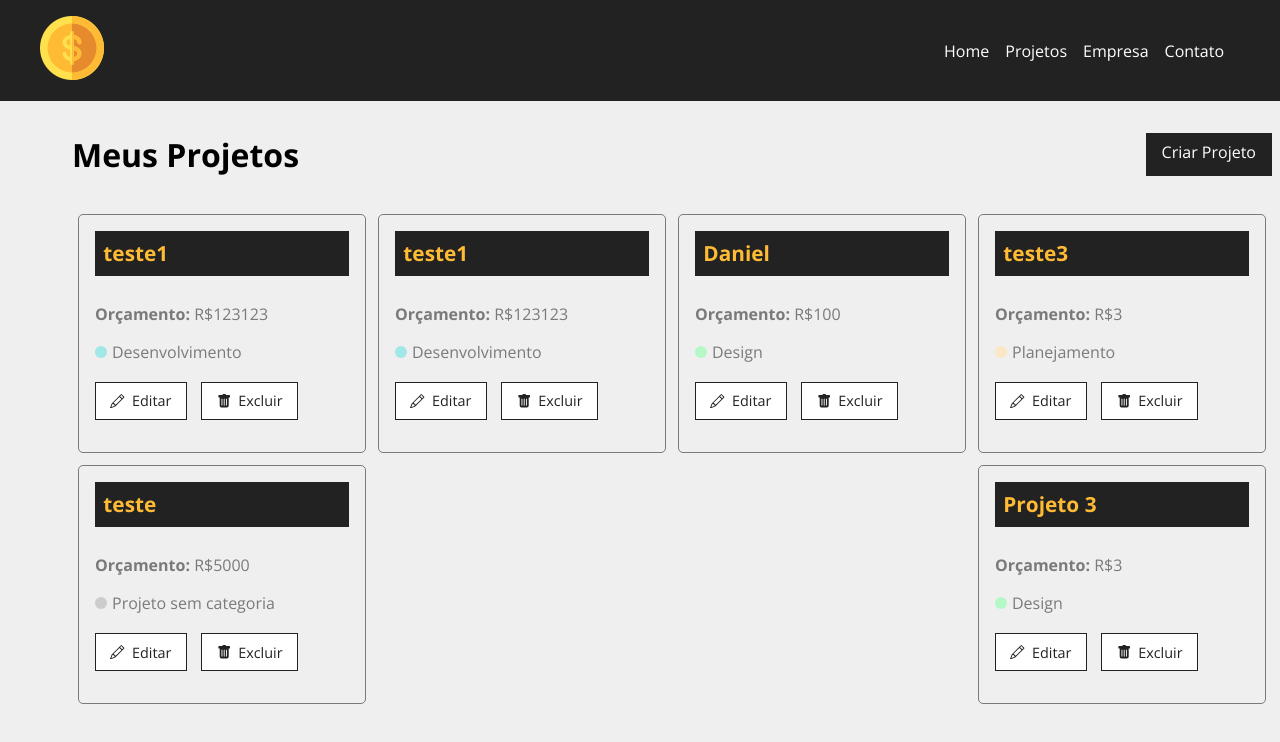
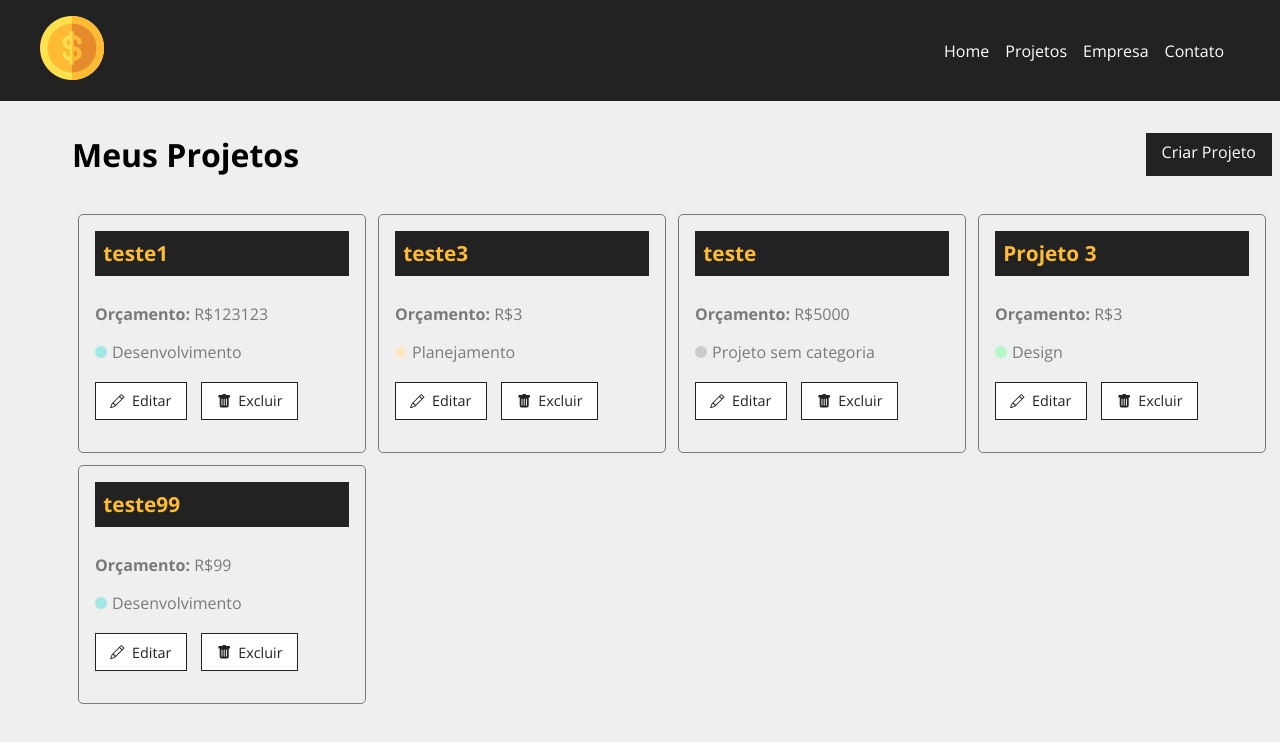
Before and after one commit to danielreschkelima-code/PROJETO_TI, a React (Create React App) app in the folder React/costs/: page /projects in a window 1280 px wide. Shown: the top 742 px of the page. Built offline with nearby package versions, Linux system fonts and the light colour scheme; data requests are answered from the project's data file; a web font is replaced by a local one.

Commit message:
Editar e excluir project card

```diff
--- a/React/costs/db.json
+++ b/React/costs/db.json
@@ -10,28 +10,6 @@
       "cost": 0,
       "servizes": [],
       "id": "G9ogu0Te5DY"
-    },
-    {
-      "name": "teste1",
-      "budget": "123123",
-      "category": {
-        "id": "2",
-        "name": "Desenvolvimento"
-      },
-      "cost": 0,
-      "servizes": [],
-      "id": "bAnfiwoGp6E"
-    },
-    {
-      "name": "Daniel",
-      "budget": "100",
-      "category": {
-        "id": "3",
-        "name": "Design"
-      },
-      "cost": 0,
-      "servizes": [],
-      "id": "QR3uf-pWvEU"
     },
     {
       "name": "teste3",
@@ -61,6 +39,17 @@
       "cost": 0,
       "servizes": [],
       "id": "rmzUftHiI9Y"
+    },
+    {
+      "name": "teste99",
+      "budget": "99",
+      "category": {
+        "id": "2",
+        "name": "Desenvolvimento"
+      },
+      "cost": 0,
+      "servizes": [],
+      "id": "M_Ba0XBldjg"
     }
   ],
   "categories": [
--- a/React/costs/src/App.js
+++ b/React/costs/src/App.js
@@ -4,6 +4,7 @@ import Company from './components/pages/company.js';
 import Contact from './components/pages/contact.js';
 import NewProject from './components/pages/NewProject.js';
 import Projects from './components/pages/Projects.js';
+import Project from './components/pages/Project.js';
 
 import Container from './components/layout/Container.js';
 import Navbar from './components/layout/Navbar.js';
@@ -21,6 +22,7 @@ function App() {
               <Route path="/company" element={<Company/>} />
               <Route path="/contact" element={<Contact/>} />
               <Route path="/newproject" element={<NewProject/>} />
+              <Route path="/project/:id" element={<Project/>} />
         </Routes>
       </Container>
 
--- /dev/null
+++ b/React/costs/src/components/pages/Project.js
@@ -0,0 +1,32 @@
+import styles from './Project.module.css';
+
+import { useParams } from 'react-router-dom';
+import { useState, useEffect } from 'react';
+
+function Project() {
+    const { id } = useParams();
+
+    const [project, setProject] = useState([]);
+
+    useEffect(() => {
+
+        fetch(`http://localhost:5000/projects/${id}`, {
+            method: 'GET',
+            headers: {
+                'Content-Type': 'application.json',
+            },
+        })
+        .then((resp) => resp.json())
+        .then((data) => {
+            setProject(data);
+        })
+        .catch((err) => console.log(err))
+
+    }, [id])
+
+    return (
+        <p>{project.name}</p>
+    );
+}
+
+export default Project
--- a/React/costs/src/components/pages/Projects.js
+++ b/React/costs/src/components/pages/Projects.js
@@ -2,7 +2,8 @@ import { useLocation } from 'react-router-dom';
 import { useState, useEffect } from 'react';
 
 import Message from "../layout/Message.js";
-import Container from '../layout/Container.js'
+import Container from '../layout/Container.js';
+import Loading from '../layout/Loading.js';
 import LinkButton from '../layout/LinkButton.js';
 import ProjectCard from '../project/ProjectCard.js';
 
@@ -11,6 +12,8 @@ import styles from './Projects.module.css'
 function Projects() {
 
     const [projects, setProjects] = useState([]);
+    const [removeLoading, setRemoveLoading] = useState(false);
+    const [projectMessage, setProjectMessage] = useState('');
 
     const location = useLocation();
 
@@ -30,9 +33,24 @@ function Projects() {
         .then((data) => {
             console.log(data);
             setProjects(data);
+            setRemoveLoading(true);
         })
         .catch((err) => console.log(err))
     }, []);
+
+    function removeProject(id) {
+        fetch(`http://localhost:5000/projects/${id}`, {
+            method: 'DELETE',
+            headers: {
+                'Content-type': 'application.json',
+            },
+        }).then((resp) => resp.json())
+        .then((data) => {
+            setProjects(projects.filter((project) => project.id !== id));
+            setProjectMessage(' XXX Projeto removido com sucesso XXX');
+        })
+        .catch((err) => console.log(err))
+    }
 
     return (
         <div className={styles.project_container}>
@@ -41,11 +59,16 @@ function Projects() {
                 <LinkButton to="/newproject" text="Criar Projeto" />
             </div>
             {message && <Message msg={message} type="success" />}
+            {projectMessage && <Message msg={projectMessage} type="success" />}
             <Container customCLass="start">
                 {projects.length > 0 &&
-                    projects.map((project) => (<ProjectCard name={project.name} id={project.id} budget={project.budget} category={project.category ? project.category.name : "Projeto sem categoria"} key={project.id} />
+                    projects.map((project) => (<ProjectCard name={project.name} id={project.id} budget={project.budget} category={project.category ? project.category.name : "Projeto sem categoria"} key={project.id} handleRemove={removeProject} />
                     ))
                 }
+                {!removeLoading && <Loading />}
+                {removeLoading && projects.length === 0 && (
+                    <p>Não há projetos cadastrados /:</p>
+                )}
             </Container>
         </div>
     );
--- a/React/costs/src/components/project/ProjectCard.js
+++ b/React/costs/src/components/project/ProjectCard.js
@@ -5,6 +5,12 @@ import styles from './Project.module.css';
 import { BsPencil, BsFillTrashFill } from 'react-icons/bs';
 
 function ProjectCard( {id, name, budget, category, handleRemove} ) {
+
+    const remove = (e) => {
+        e.preventDefault();
+        handleRemove(id);
+    }
+
     return (
         <div className={styles.project_card} >
             <h4>{name}</h4>
@@ -16,10 +22,10 @@ function ProjectCard( {id, name, budget, category, handleRemove} ) {
             </p>
             <p>
                 <div className={styles.project_card_actions}>
-                    <Link to="/">
+                    <Link to={`/project/${id}`}>
                         <BsPencil /> Editar
                     </ Link>
-                    <button>
+                    <button onClick={remove}>
                         <BsFillTrashFill /> Excluir
                     </button>
                 </div>
```
Also changed, not shown: React/costs/src/components/pages/Project.module.css (added).
